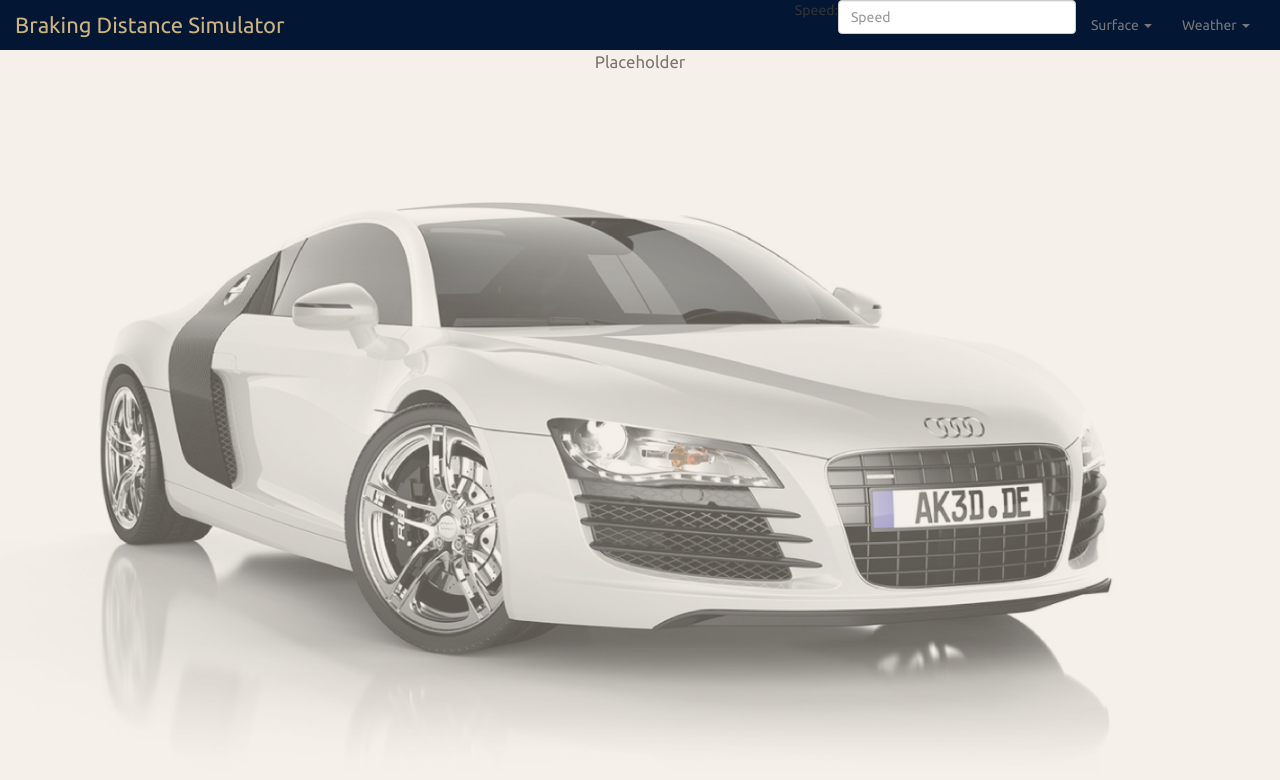
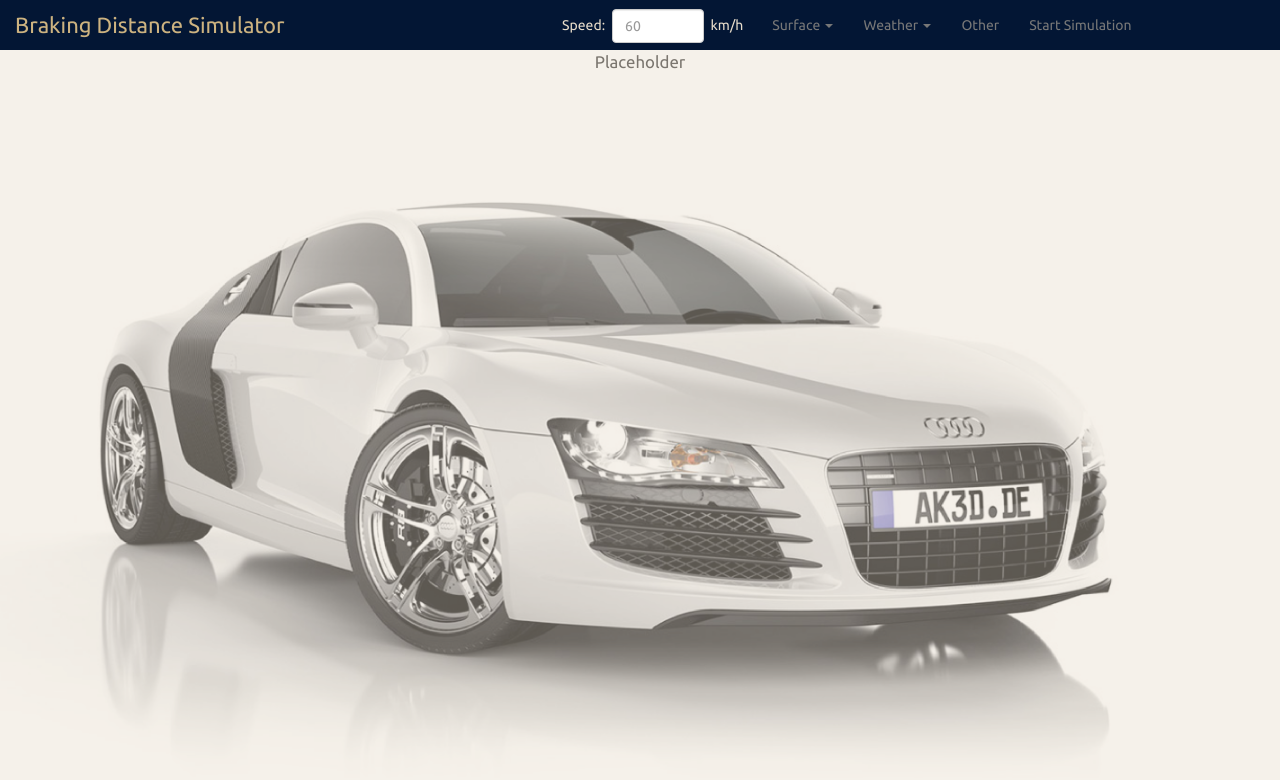
Before and after one commit to stanislavHamara/BrakingDistanceSimulator, a website: page BrakingDistanceSimulatorPage/index.html in a window 1280 px wide. Drawn offline with nearby package versions, Linux system fonts and the light colour scheme.

Commit message:
add all the options for the menu

```diff
--- a/BrakingDistanceSimulatorPage/index.html
+++ b/BrakingDistanceSimulatorPage/index.html
@@ -20,12 +20,13 @@
 
         <div class="collapse navbar-collapse" id="bs-example-navbar-collapse-1">
             <ul class="nav navbar-nav navbar-right">
-                <li><span>Speed:</span></li>
-                <li >
+                <li class="bds-speed-label"><span>Speed:</span></li>
+                <li class="bds-speed-input">
                     <div class="form-group">
-                        <input type="text" class="form-control" placeholder="Speed">
+                        <input type="text" class="form-control" placeholder="60">
                     </div>
                 </li>
+                <li class="bds-speed-label" id="bds-offset"><span>km/h</span></li>
                 <li class="dropdown">
                     <a href="#" class="dropdown-toggle" data-toggle="dropdown" role="button" aria-haspopup="true"
                        aria-expanded="false">Surface <span class="caret"></span></a>
@@ -45,6 +46,12 @@
                         <li><a href="#">Wet</a></li>
                         <li><a href="#">Icy</a></li>
                     </ul>
+                </li>
+                <li>
+                    <a>Other</a>
+                </li>
+                <li>
+                    <a>Start Simulation</a>
                 </li>
             </ul>
         </div>
--- a/BrakingDistanceSimulatorPage/src/less/navbar.less
+++ b/BrakingDistanceSimulatorPage/src/less/navbar.less
@@ -16,5 +16,24 @@
 .navbar{
   border-radius: 0;
   border: none;
-  margin: 0;
 }
+
+
+
+.bds-speed-label{
+  margin-top: 15px;
+  color: @terra;
+}
+
+#bds-offset{
+  margin-right: 2%;
+}
+
+
+
+.bds-speed-input{
+  width: 15%;
+  margin-top: 9px;
+  padding-right: 1%;
+  padding-left: 1%;
+}
```
Also changed, not shown: BrakingDistanceSimulatorPage/dist/css/navbar.css, BrakingDistanceSimulatorPage/dist/css/navbar.min.css, BrakingDistanceSimulatorPage/dist/css/style.css, BrakingDistanceSimulatorPage/dist/css/style.min.css.
